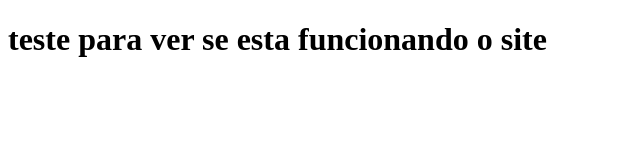
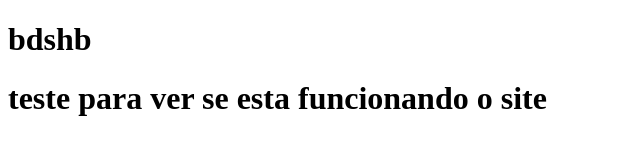
Before and after one commit to GamesJp/test, a plain HTML site: page index.html in a window 1280 px wide. Shown: the whole page, without its empty margins (0-640 px from the left). Drawn offline with Linux system fonts and the light colour scheme.

Commit message:
Add files via upload

```diff
--- a/index.html
+++ b/index.html
@@ -6,6 +6,7 @@
     <title>Teste</title>
 </head>
 <body>
+    <h1>bdshb</h1>
     <h1>teste para ver se esta funcionando o site</h1>
 </body>
 </html>
```
